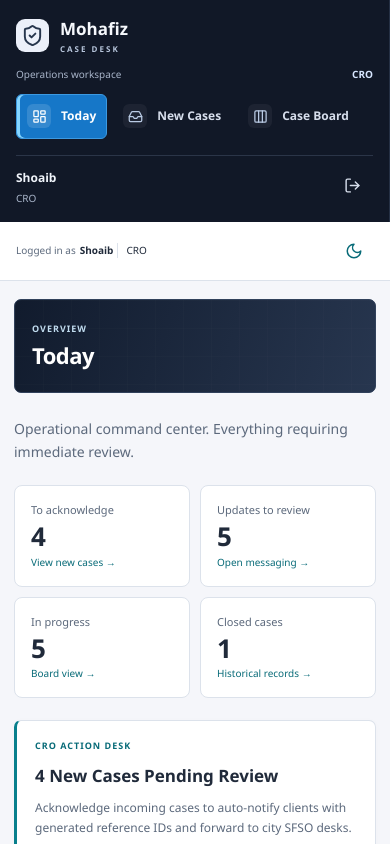
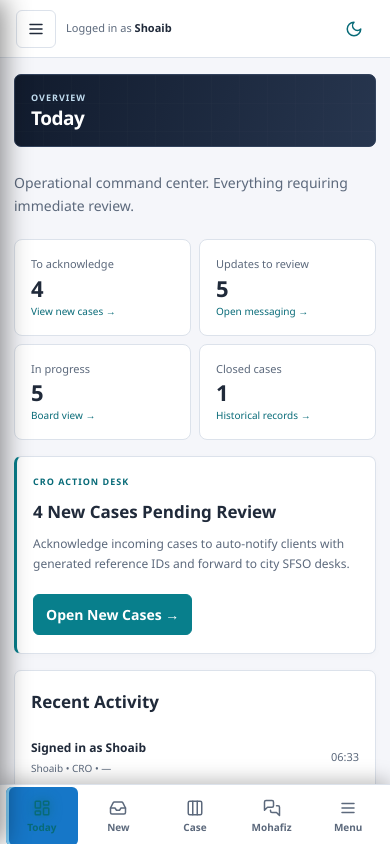
Before and after one commit to JAWERIYAKHAN26/Mohafiz_Case_Desk, a React (Vite) app: page / in a window 390 px wide. Both pictures are taken after a click on the button "Sign in →". Shown: the top 844 px of the page. Built offline with nearby package versions, Linux system fonts and the light colour scheme.

Commit message:
feat: add responsive mobile web app view with slide-out drawer, bottom thumb bar, and touch optimization while preserving desktop layout

```diff
--- a/src/main.tsx
+++ b/src/main.tsx
@@ -5,7 +5,7 @@ import {
   Tags, ChartNoAxesCombined, History, ArrowUpRight, Users, BriefcaseBusiness,
   PlusCircle, Sun, Moon, LogOut, UserRound, MapPin, Phone, Clock, Building2,
   CheckCircle2, AlertCircle, Navigation, Radio, Send, X, ExternalLink, Check, AlertTriangle,
-  Eye, EyeOff, FileText, Printer, Paperclip
+  Eye, EyeOff, FileText, Printer, Paperclip, Menu
 } from 'lucide-react';
 import './theme-desk.css';
 import FollowUps, { type FollowUpItem } from './FollowUps';
@@ -476,6 +476,7 @@ function App() {
   const [clientKpiFilter, setClientKpiFilter] = useState<'all' | 'open' | 'waiting' | 'closed'>('all');
   const [reportModalCase, setReportModalCase] = useState<C | null>(null);
   const [intake, setIntake] = useState(false);
+  const [mobileNavOpen, setMobileNavOpen] = useState(false);
   const [light, setLight] = useState(() => {
     try {
       return localStorage.getItem('desk-theme') !== 'dark';
@@ -559,6 +560,7 @@ function App() {
     setNotice('');
     setText('');
     setF({});
+    setMobileNavOpen(false);
     log('Opened ' + p);
   };
 
@@ -1936,8 +1938,27 @@ function App() {
         </div>
       ) : (
         <>
-          <aside>
+          {/* Mobile Backdrop Scrim */}
+          {mobileNavOpen && (
+            <div
+              className="mobile-backdrop"
+              onClick={() => setMobileNavOpen(false)}
+              aria-label="Close mobile navigation"
+            />
+          )}
+
+          <aside className={mobileNavOpen ? 'mobile-open' : ''}>
+            <div className="mobile-drawer-header">
               <Brand />
+              <button
+                type="button"
+                className="mobile-drawer-close"
+                onClick={() => setMobileNavOpen(false)}
+                aria-label="Close navigation"
+              >
+                <X size={20} />
+              </button>
+            </div>
             <p className="workspace">
               {role === 'Client'
                 ? co
@@ -1975,6 +1996,7 @@ function App() {
                   log('Signed out');
                   setSigned(false);
                   setNotice('');
+                  setMobileNavOpen(false);
                 }}
               >
                 <LogOut size={17} />
@@ -1984,8 +2006,22 @@ function App() {
 
           <main>
             <header>
+              <div style={{ display: 'flex', alignItems: 'center', gap: 10, minWidth: 0 }}>
+                {/* Mobile hamburger menu toggle */}
+                <button
+                  type="button"
+                  className="mobile-menu-btn"
+                  onClick={() => setMobileNavOpen(!mobileNavOpen)}
+                  aria-label="Toggle navigation menu"
+                  title="Open navigation menu"
+                >
+                  <Menu size={18} />
+                </button>
+
                 <span className="signed-in">
+                  <span>
                     Logged in as <b>{name}</b>
+                  </span>
                   <span className="header-role">
                     {role === 'SFSO' ? `SFSO (${sfsoCity} Region)` : role}
                   </span>
@@ -2034,6 +2070,7 @@ function App() {
                   </span>
                 )}
               </span>
+            </div>
             <div className="header-controls">
                 <span className="date">28 October 2026</span>
                 <span className="header-avatar" aria-hidden="true">
@@ -4010,6 +4047,34 @@ function App() {
               <span>Operations Desk Prototype • Real-time in-memory workflow</span>
             </footer>
           </main>
+
+          {/* Mobile Bottom Quick-Access Thumb Bar (Visible on mobile screens only) */}
+          <nav className="mobile-bottom-bar" aria-label="Mobile Navigation Bar">
+            {nav[role].slice(0, 4).map(p => {
+              const Icon = pageIcons[p];
+              return (
+                <button
+                  key={p}
+                  type="button"
+                  className={'mobile-bottom-item ' + (p === page ? 'active' : '')}
+                  onClick={() => go(p)}
+                  aria-label={p}
+                >
+                  <Icon size={18} />
+                  <span>{pageLabel(p).split(' ')[0]}</span>
+                </button>
+              );
+            })}
+            <button
+              type="button"
+              className={'mobile-bottom-item ' + (mobileNavOpen ? 'active' : '')}
+              onClick={() => setMobileNavOpen(true)}
+              aria-label="All Navigation Pages"
+            >
+              <Menu size={18} />
+              <span>Menu</span>
+            </button>
+          </nav>
         </>
       )}
     </div>
--- a/src/theme-desk.css
+++ b/src/theme-desk.css
@@ -136,26 +136,287 @@ footer { display: flex; justify-content: space-between; gap: 15px; color: var(--
 .login .link { justify-content: flex-start; font-size: 12px; }
 @media (min-width: 1500px) { .content { padding: 30px 36px; } }
 @media (max-width: 1100px) { aside { width: 215px; } main { margin-left: 215px; } .content { padding: 22px; } header { padding: 0 22px; } .actions { flex-direction: column; align-items: stretch; } .next { align-items: flex-start; flex-direction: column; } }
-@media (max-width: 700px) {
-  aside { position: static; width: 100%; padding: 16px; gap: 12px; overflow: visible; }
-  .brand { font-size: 17px; padding: 0; } .brand-mark { width: 33px; height: 33px; }
-  .workspace { margin: 0; } .user { margin: 0; padding: 10px 0 0; }
-  nav { display: flex; overflow-x: auto; padding-bottom: 4px; }
-  nav button { flex-shrink: 0; padding: 8px 10px; } .nav-icon { width: 24px; height: 24px; }
-  main { margin-left: 0; } header { min-height: 57px; height: auto; padding: 9px 16px; }
-  .header-controls { gap: 8px; } .date, .header-avatar { display: none; }
-  .signed-in { gap: 4px; font-size: 10px; }
-  .content { padding: 18px 14px; } h1 { font-size: 22px; }
-  .heading { padding: 19px 17px; min-height: 94px; gap: 12px; }
-  .heading > button { font-size: 11px; padding: 8px 10px; flex-shrink: 0; }
-  .stats { grid-template-columns: repeat(2,minmax(0,1fr)); gap: 10px; }
-  .stat { padding: 15px; } .stat > b { font-size: 26px; }
-  .bar label { flex: 1; min-width: 120px; } .bar select { max-width: 100%; }
-  .grid { grid-template-columns: 1fr; } .box { padding: 18px; }
-  .message { max-width: 90%; } footer { flex-direction: column; }
-  .phone { padding: 10px; } .phone h3 { overflow-wrap: anywhere; }
-  .login { top: 24px; width: calc(100% - 28px); padding: 24px; }
-  .login .brand { margin: -24px -24px 24px; padding: 22px 24px; }
+/* ==========================================================================
+   MOBILE WEB APP & RESPONSIVE PORTAL STYLES
+   ========================================================================== */
+
+/* Mobile Topbar Elements (hidden by default on desktop) */
+.mobile-menu-btn {
+  display: none;
+  background: transparent;
+  border: 1px solid var(--border);
+  color: var(--text);
+  padding: 6px 10px;
+  min-height: 38px;
+  border-radius: 6px;
+  cursor: pointer;
+  align-items: center;
+  justify-content: center;
+}
+.mobile-menu-btn:hover {
+  background: var(--soft);
+  border-color: var(--accent);
+}
+.mobile-drawer-header {
+  display: none;
+  align-items: center;
+  justify-content: space-between;
+  margin-bottom: 12px;
+  padding-bottom: 8px;
+  border-bottom: 1px solid #253044;
+}
+.mobile-drawer-close {
+  display: none;
+  background: transparent;
+  border: 0;
+  color: var(--muted);
+  padding: 6px;
+  cursor: pointer;
+}
+.mobile-drawer-close:hover {
+  color: var(--text);
+}
+.mobile-backdrop {
+  display: none;
+}
+.mobile-bottom-bar {
+  display: none;
+}
+
+/* Tablet & Mobile Breakpoint (<= 900px) */
+@media (max-width: 900px) {
+  /* Off-canvas slide-out navigation drawer */
+  aside {
+    position: fixed;
+    top: 0;
+    bottom: 0;
+    left: 0;
+    width: 280px;
+    max-width: 85vw;
+    z-index: 1300;
+    transform: translateX(-100%);
+    transition: transform 0.28s cubic-bezier(0.4, 0, 0.2, 1);
+    box-shadow: 4px 0 25px rgba(0, 0, 0, 0.45);
+    background: #0f1623;
+    padding: 20px 14px 18px;
+  }
+  aside.mobile-open {
+    transform: translateX(0);
+  }
+  .mobile-drawer-header {
+    display: flex;
+  }
+  .mobile-drawer-close {
+    display: grid;
+    place-items: center;
+  }
+  .mobile-backdrop {
+    display: block;
+    position: fixed;
+    inset: 0;
+    background: rgba(0, 0, 0, 0.65);
+    backdrop-filter: blur(3px);
+    z-index: 1250;
+    animation: fadeIn 0.2s ease-out;
+  }
+  .mobile-menu-btn {
+    display: inline-flex;
+  }
+  main {
+    margin-left: 0 !important;
+    width: 100%;
+  }
+  header {
+    padding: 0 16px;
+    height: 58px;
+    gap: 10px;
+  }
+  .header-role {
+    display: none;
+  }
+  .date, .header-avatar {
+    display: none;
+  }
+  .signed-in {
+    font-size: 11px;
+    gap: 6px;
+  }
+  .content {
+    padding: 16px 14px 76px; /* Space at bottom for thumb bar */
+  }
+  .grid {
+    grid-template-columns: 1fr;
+  }
+  .box {
+    padding: 18px 16px;
+  }
+}
+
+/* Smartphone Mobile Breakpoint (<= 768px) */
+@media (max-width: 768px) {
+  /* Native Mobile Bottom Navigation Bar */
+  .mobile-bottom-bar {
+    display: flex;
+    position: fixed;
+    bottom: 0;
+    left: 0;
+    right: 0;
+    height: 60px;
+    background: var(--card);
+    border-top: 1px solid var(--border);
+    z-index: 1100;
+    padding: 4px 6px env(safe-area-inset-bottom, 4px);
+    box-shadow: 0 -4px 18px rgba(0, 0, 0, 0.25);
+    justify-content: space-around;
+    align-items: center;
+  }
+  .mobile-bottom-item {
+    all: unset;
+    display: flex;
+    flex-direction: column;
+    align-items: center;
+    justify-content: center;
+    flex: 1;
+    height: 100%;
+    color: var(--muted);
+    font-size: 10px;
+    font-weight: 600;
+    gap: 3px;
+    cursor: pointer;
+    border-radius: 6px;
+    transition: color .15s, transform .15s;
+    text-align: center;
+    padding: 2px 0;
+  }
+  .mobile-bottom-item:hover, .mobile-bottom-item:focus {
+    color: var(--accent);
+  }
+  .mobile-bottom-item.active {
+    color: var(--accent);
+  }
+  .mobile-bottom-item.active svg {
+    filter: drop-shadow(0 0 6px var(--accent));
+  }
+
+  /* Full native mobile view for FSO screen (remove simulated outer phone bezel) */
+  .phone {
+    max-width: 100% !important;
+    border: none !important;
+    border-radius: 0 !important;
+    padding: 0 !important;
+    background: transparent !important;
+  }
+
+  /* Compact banner */
+  .heading {
+    flex-direction: column;
+    align-items: flex-start;
+    padding: 16px;
+    gap: 12px;
+    min-height: auto;
+  }
+  .heading h1 {
+    font-size: 19px;
+    margin: 2px 0 0;
+  }
+
+  /* Responsive Tables with momentum touch scroll */
+  .tw {
+    -webkit-overflow-scrolling: touch;
+    width: 100%;
+    margin-bottom: 16px;
+    border-radius: 8px;
+  }
+  th, td {
+    padding: 10px 12px;
+    font-size: 11px;
+  }
+
+  /* Modals: fit snugly on small phone screens */
+  .modal-overlay {
+    padding: 10px;
+  }
+  .modal-card {
+    padding: 16px;
+    border-radius: 12px;
+    width: 100%;
+    max-height: 94vh;
+  }
+  .report-modal-card {
+    padding: 18px 14px;
+    border-radius: 12px;
+    width: 100%;
+    max-height: 94vh;
+  }
+  .report-grid {
+    grid-template-columns: 1fr;
+    gap: 10px;
+    padding: 12px;
+  }
+  .report-doc-header {
+    flex-direction: column;
+    align-items: flex-start;
+    gap: 12px;
+  }
+  .report-doc-header > div:last-child {
+    align-self: flex-start;
+    align-items: flex-start;
+  }
+
+  /* Form & input adjustments */
+  input, select, textarea {
+    font-size: 15px !important; /* Prevents auto-zoom on iOS Safari */
+  }
+  .bar {
+    flex-direction: column;
+    align-items: stretch;
+    gap: 10px;
+  }
+  .bar label {
+    width: 100%;
+  }
+
+  /* Stats grid */
+  .stats {
+    grid-template-columns: repeat(2, minmax(0, 1fr));
+    gap: 8px;
+    margin: 14px 0;
+  }
+  .stat {
+    padding: 12px 14px;
+  }
+  .stat > b {
+    font-size: 22px;
+  }
+
+  /* Chat messages */
+  .messages {
+    height: 52vh;
+    padding: 12px;
+  }
+  .message {
+    max-width: 88%;
+  }
+
+  /* Kanban board on mobile */
+  .board {
+    display: flex;
+    overflow-x: auto;
+    scroll-snap-type: x mandatory;
+    -webkit-overflow-scrolling: touch;
+    gap: 12px;
+    padding-bottom: 14px;
+  }
+  .column {
+    flex: 0 0 85vw;
+    scroll-snap-align: start;
+    min-height: 380px;
+  }
+
+  /* FSO status cards */
+  .fso-grid {
+    grid-template-columns: 1fr;
+  }
 }
 @media (prefers-reduced-motion: reduce) { button { transition: none; } }
 
```
Lines whose indentation alone changed are shown as unchanged.
